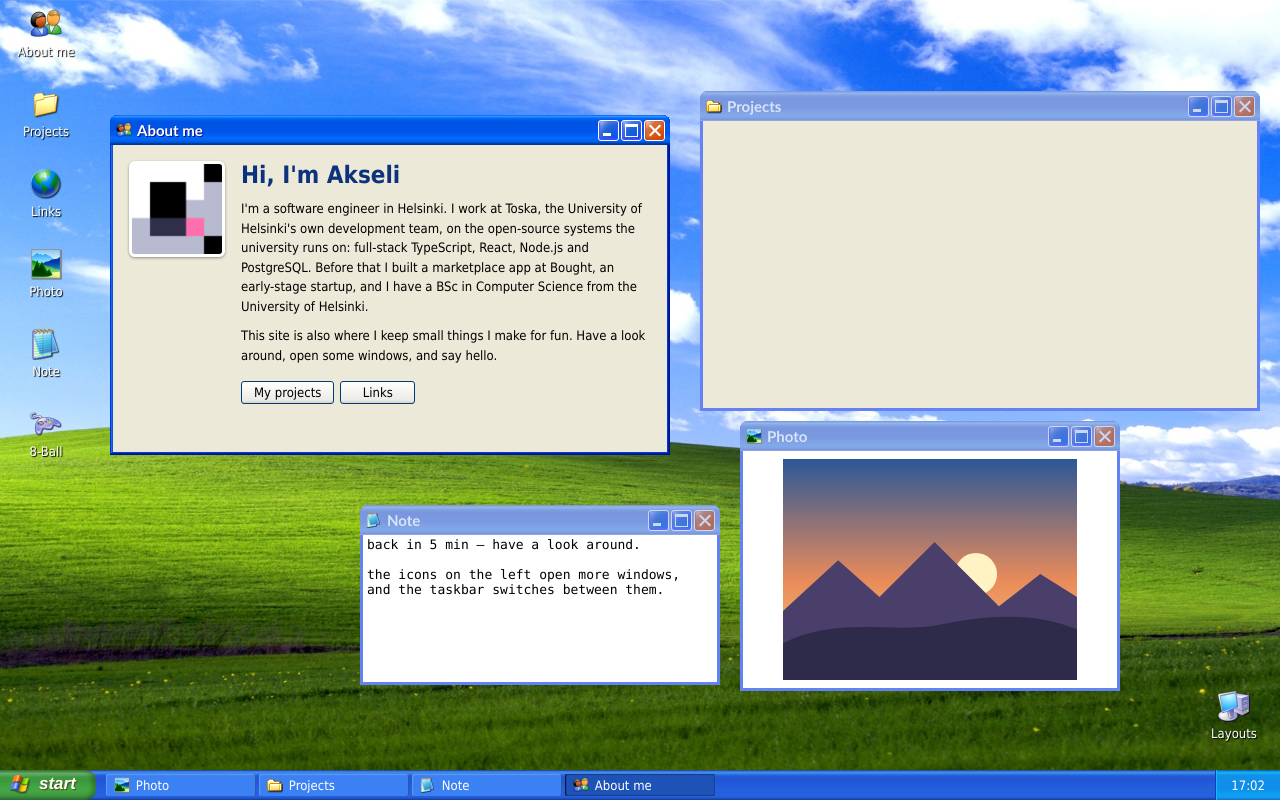
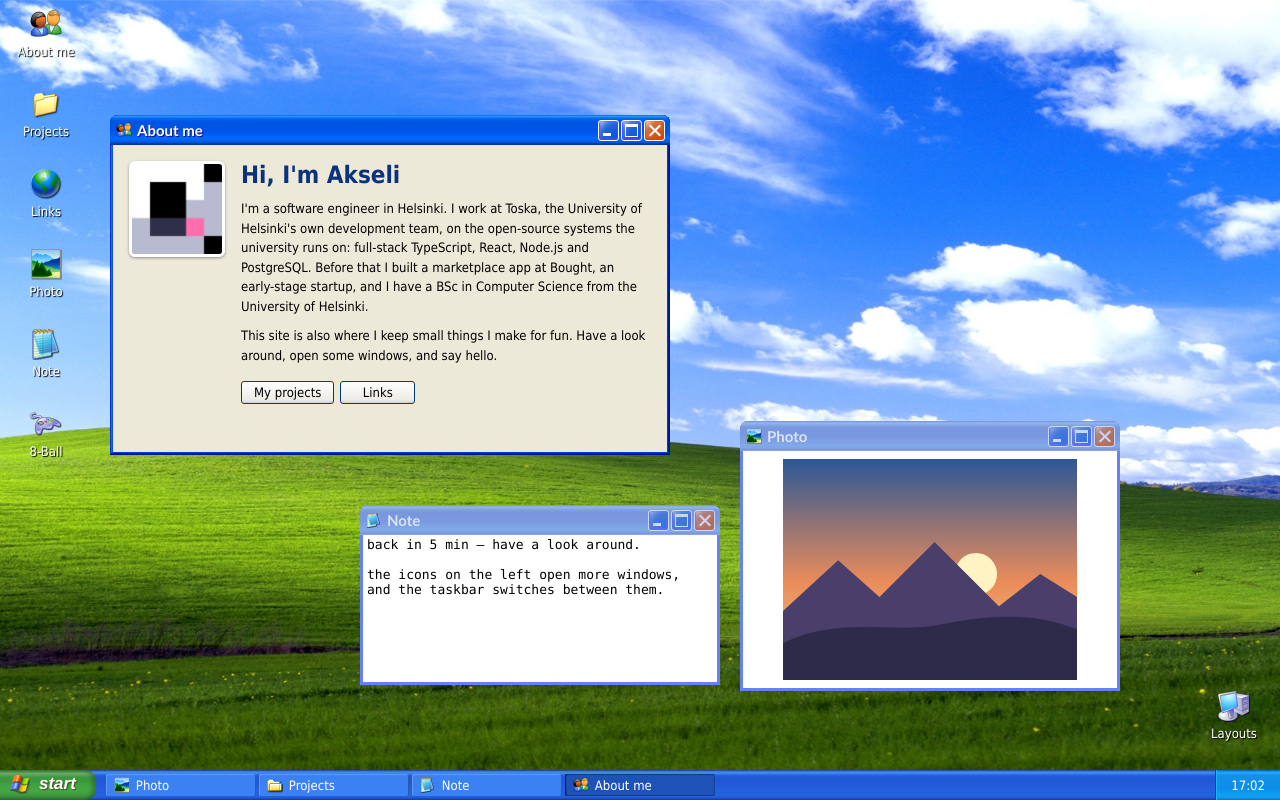
Before and after one commit to akskokki/akskokki.github.io, a Svelte app: page /#/about in a window 1280 px wide. Built offline with nearby package versions, Linux system fonts and the light colour scheme.

Commit message:
feat: draw a window once its program has loaded

```diff
--- a/src/shell/Desktop.svelte
+++ b/src/shell/Desktop.svelte
@@ -209,22 +209,28 @@
 
     {#each wm.windows as win (win.id)}
       {@const resolved = resolve(win.id)}
+      {#if import.meta.env.DEV && win.id === LAYOUT_TOOL}
         <Window {win}>
-        {#if import.meta.env.DEV && win.id === LAYOUT_TOOL}
           <LayoutTool
             {layouts}
             {picked}
             area={{ width: areaWidth, height: areaHeight }}
             onreset={restage}
           />
+        </Window>
       {:else if resolved}
+        <!-- Drawn once its program has loaded, so a window never shows empty, and a program that
+             fits its window to its contents does so before it's first seen. -->
         {#await load(resolved.program) then Program}
+          <Window {win}>
             <Program win={handleFor(win.id)} arg={resolved.arg} />
+          </Window>
         {:catch}
+          <Window {win}>
             <p class="load-error">Couldn't load {resolved.program.title}.</p>
+          </Window>
         {/await}
       {/if}
-      </Window>
     {/each}
   </div>
 
```
Also changed, not shown: 1 other file (tests, documents, lock files or other folders). Lines whose indentation alone changed are shown as unchanged.
